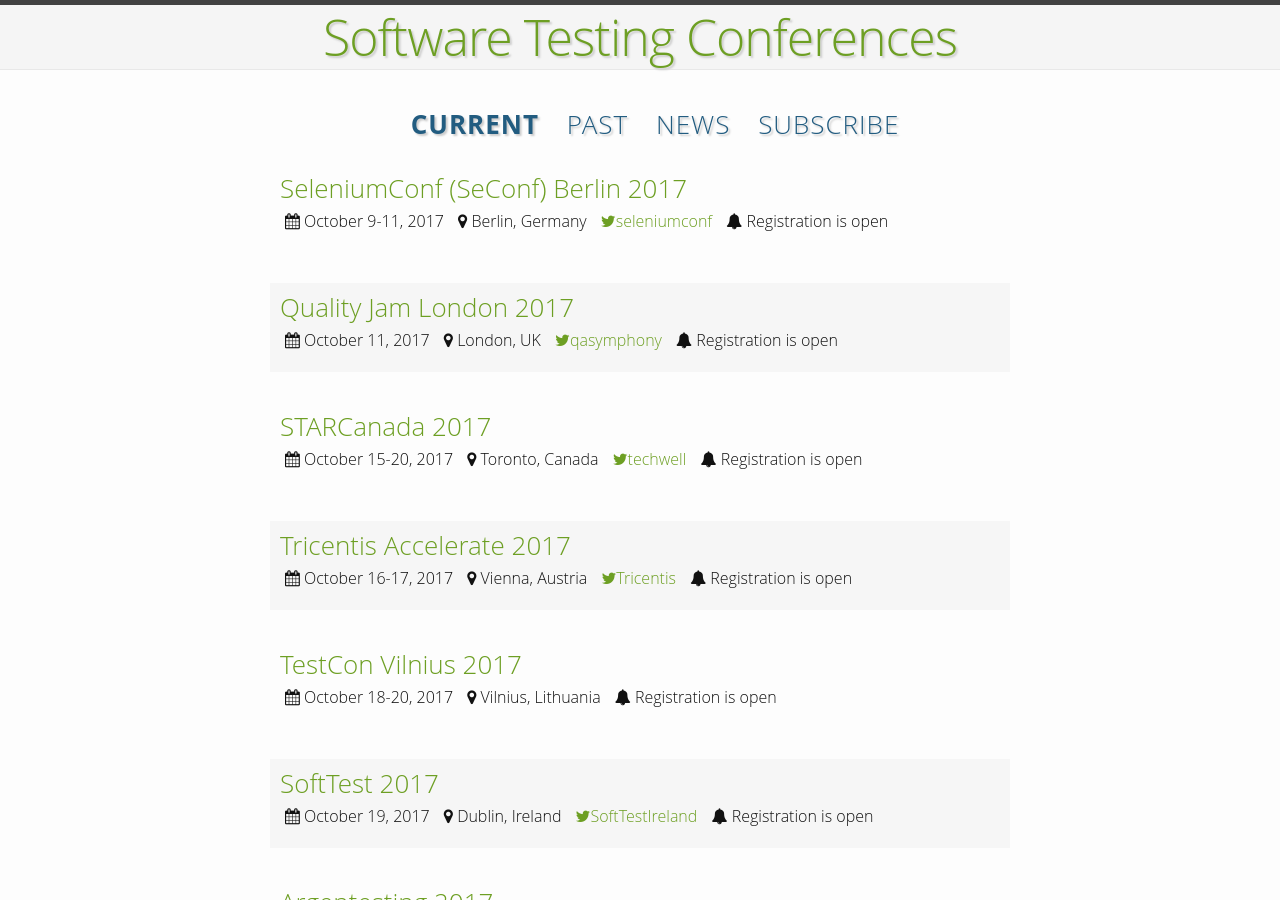
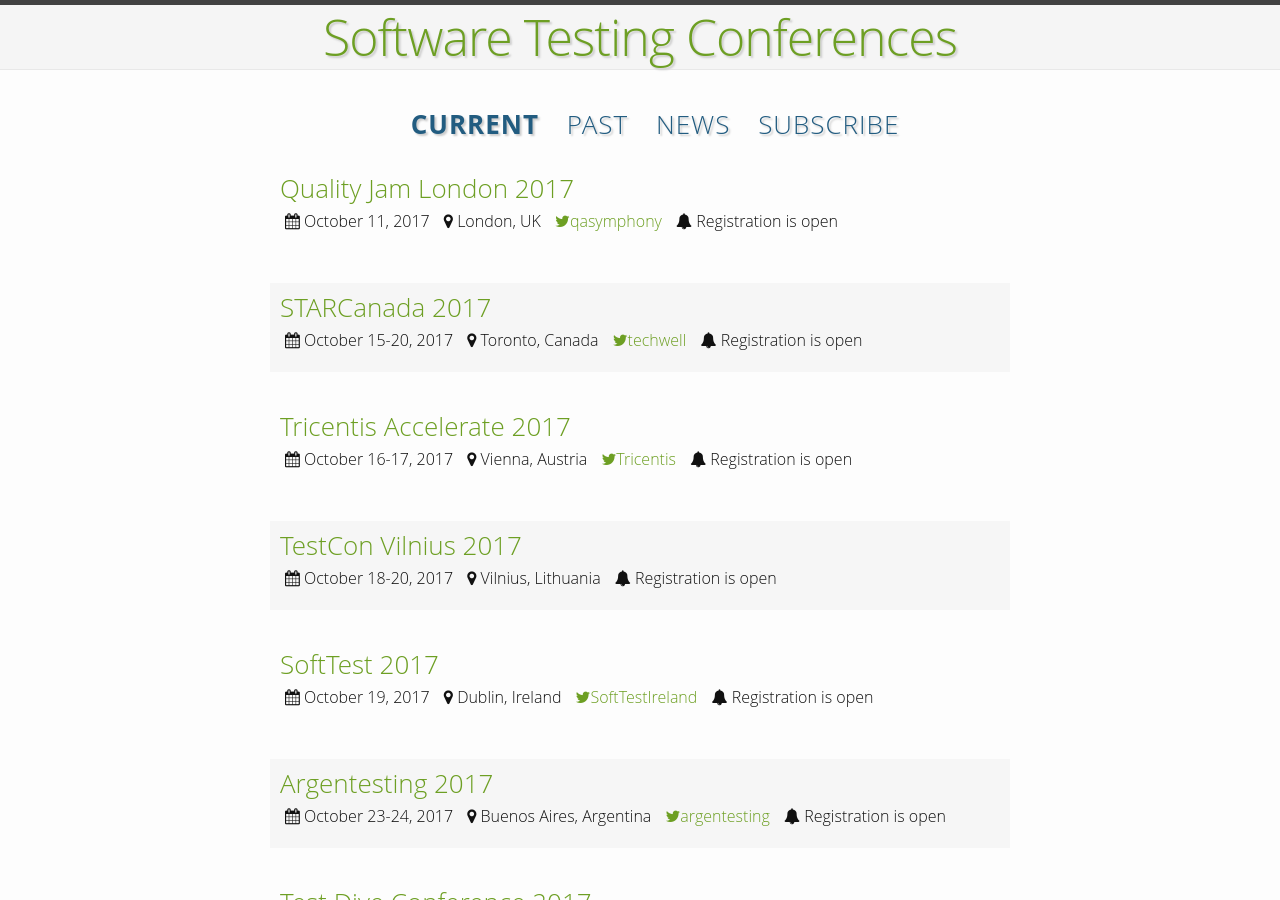
Before and after one commit to TestingConferences/testingconferences.github.io, a Jekyll site: the page built from index.html, in a window 1280 px wide and 900 px high. Built offline with Jekyll 4.4.1, drawn with Linux system fonts in a browser that asks for light colours.

Commit message:
SeConf Berlin is over. Added video link

```diff
--- a/_data/current.yml
+++ b/_data/current.yml
@@ -1,10 +1,3 @@
-- name: SeleniumConf (SeConf) Berlin 2017
-  location: Berlin, Germany
-  dates: "October 9-11, 2017"
-  url: http://seleniumconf.de/
-  twitter: seleniumconf
-  status: Registration is open
-
 - name: Quality Jam London 2017
   location: London, UK
   dates: "October 11, 2017"
--- a/_data/past.yml
+++ b/_data/past.yml
@@ -1,3 +1,10 @@
+- name: SeleniumConf (SeConf) Berlin 2017
+  location: Berlin, Germany
+  dates: "October 9-11, 2017"
+  url: http://seleniumconf.de/
+  twitter: seleniumconf
+  video_url: https://www.seleniumconf.de/talks
+
 - name: Pacific Northwest Software Quality Conference (PNSQC) 2017
   location: Portland, Oregon, USA
   dates: "October 9-11, 2017"
```
